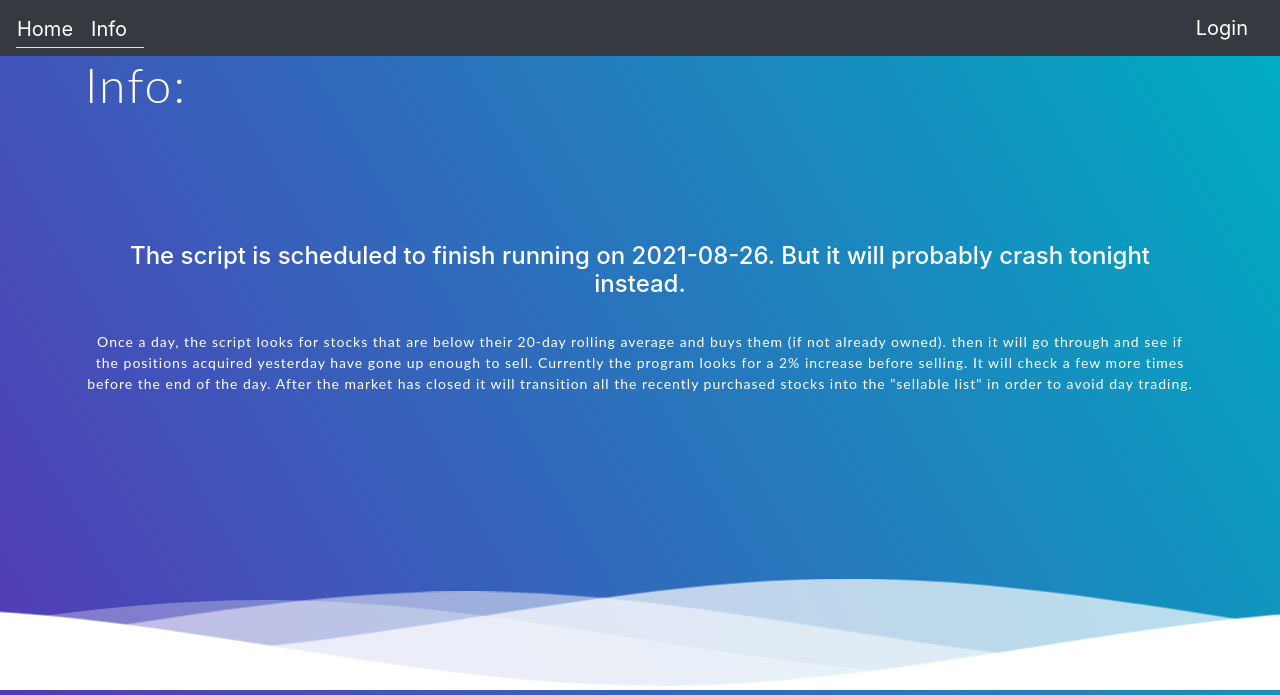
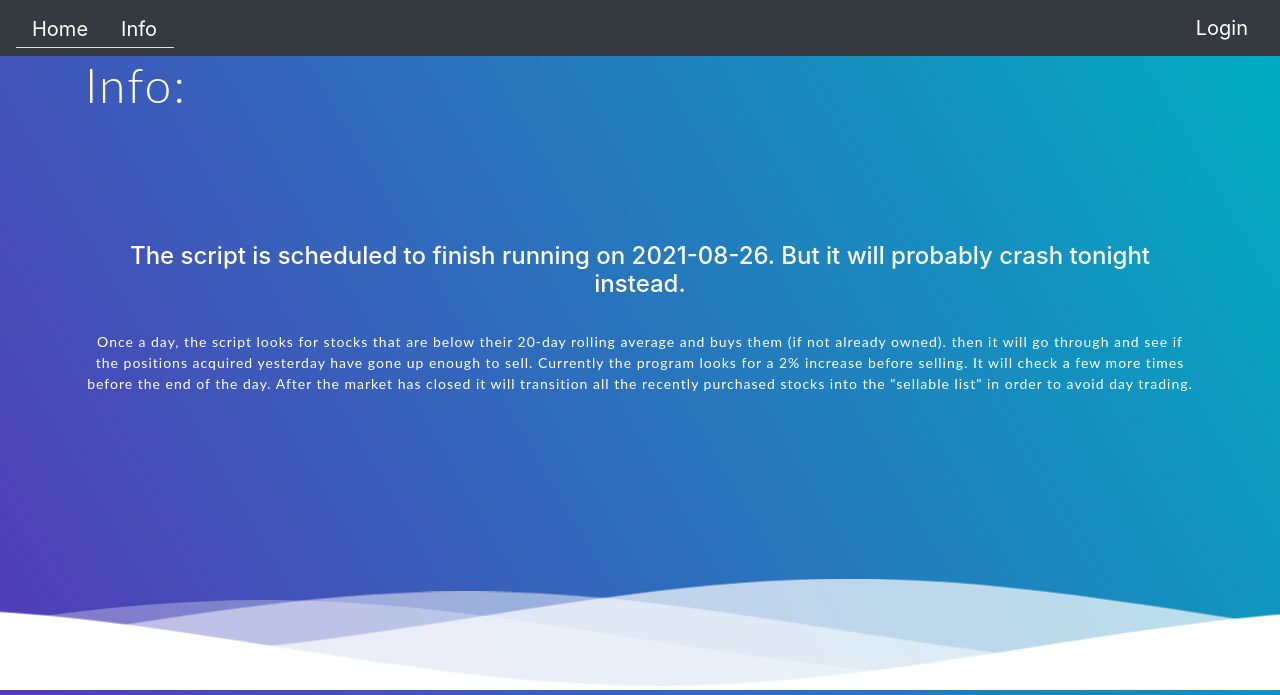
Before and after one commit to grant-create/p4, a Flask app: page /info in a window 1280 px wide. Shown: the top 695 px of the page. Run offline with Flask 2, Linux system fonts and the light colour scheme; some libraries are stand-ins or nearby versions.

Commit message:
update style

```diff
--- a/static/styles/style.css
+++ b/static/styles/style.css
@@ -1,9 +1,12 @@
 .nav-link {
     text-align: center;
-    padding: 0;
+    padding: 0px;
     justify-content: center;
 }
+.hey{
+  padding-left: 15px;
 
+}
 .nav{
     margin-top: 0px;
     height: 40px;
--- a/templates/basic.html
+++ b/templates/basic.html
@@ -16,10 +16,10 @@
     <nav class="navbar navbar-dark bg-dark">
         <ul class="nav nav-tabs" >
         <li class="nav-link " >
-            <a class="navbar-brand"  href="{{url_for('home')}}">Home</a>
+            <a class="navbar-brand hey"  href="{{url_for('home')}}">Home</a>
         </li>
         <li class="nav-link ">
-            <a class="navbar-brand" href="{{url_for('info')}}">Info</a>
+            <a class="navbar-brand hey" href="{{url_for('info')}}">Info</a>
         </li>
     </ul>
         <li class="nav-link ">
@@ -85,7 +85,7 @@
                     <a href="{{ url_for('home') }}"><button class="btn btn-info rfrsh">Refresh</button></a>
 
                     <br>
-                    <a href="{{url_for('get_data')}}"><button class="btn btn-success runprgm" id="run"> Run Program</button></a>
+                    <!-- <a href="{{url_for('get_data')}}"><button class="btn btn-success runprgm" id="run"> Run Program</button></a> -->
 
                 </div>
 
```
